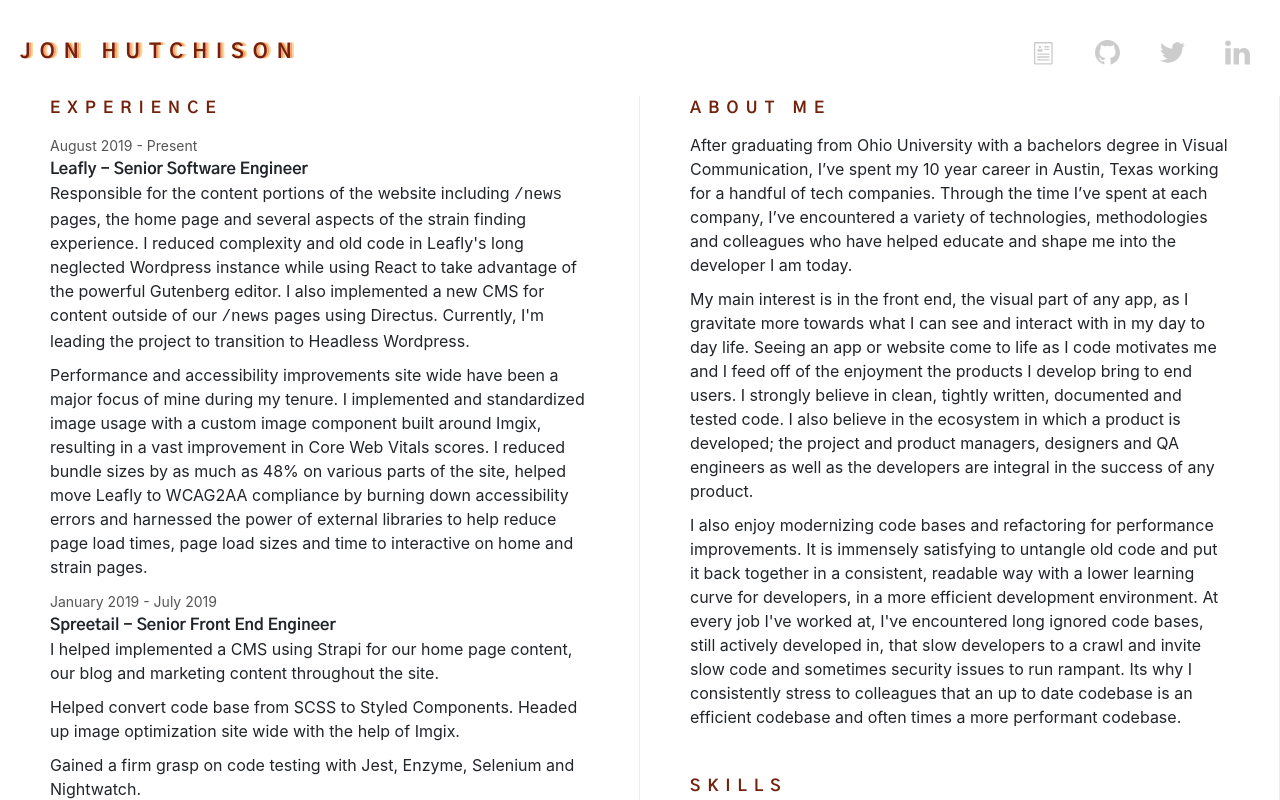
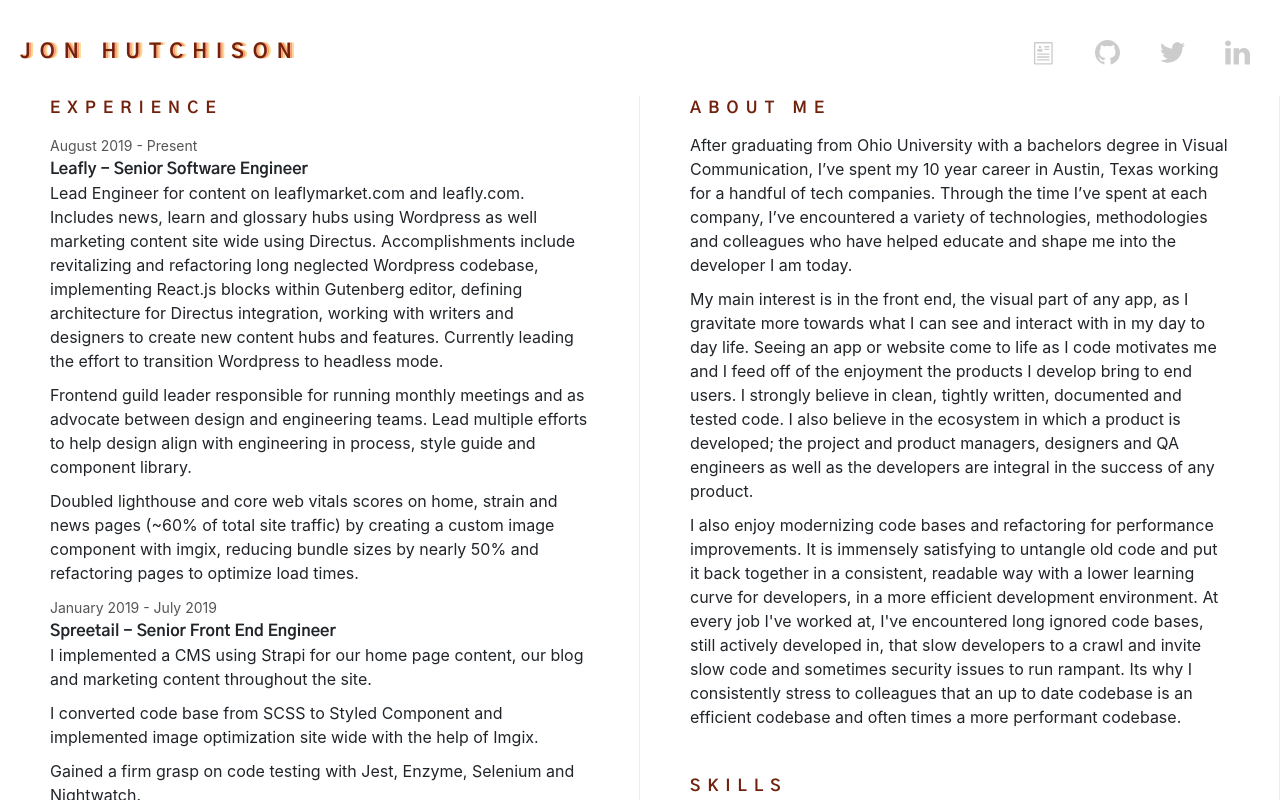
Before and after one commit to jonmhutch7/react-portfolio, a React (Create React App) app: page / in a window 1280 px wide. Shown: the top 800 px of the page. Built offline with nearby package versions, Linux system fonts and the light colour scheme.

Commit message:
update text

```diff
--- a/src/App.js
+++ b/src/App.js
@@ -22,14 +22,15 @@
             <div>
               <Date>August 2019 - Present</Date>
               <h3>Leafly - Senior Software Engineer</h3>
-              <p>Responsible for the content portions of the website including <code>/news</code> pages, the home page and several aspects of the strain finding experience. I reduced complexity and old code in Leafly's long neglected Wordpress instance while using React to take advantage of the powerful Gutenberg editor. I also implemented a new CMS for content outside of our <code>/news</code> pages using Directus. Currently, I'm leading the project to transition to Headless Wordpress.</p>
-              <p>Performance and accessibility improvements site wide have been a major focus of mine during my tenure. I implemented and standardized image usage with a custom image component built around Imgix, resulting in a vast improvement in Core Web Vitals scores. I reduced bundle sizes by as much as 48% on various parts of the site, helped move Leafly to WCAG2AA compliance by burning down accessibility errors and harnessed the power of external libraries to help reduce page load times, page load sizes and time to interactive on home and strain pages.</p>
+              <p>Lead Engineer for content on leaflymarket.com and leafly.com. Includes news, learn and glossary hubs using Wordpress as well marketing content site wide using Directus. Accomplishments include revitalizing and refactoring long neglected Wordpress codebase, implementing React.js blocks within Gutenberg editor, defining architecture for Directus integration, working with writers and designers to create new content hubs and features. Currently leading the effort to transition Wordpress to headless mode.</p>
+              <p>Frontend guild leader responsible for running monthly meetings and as advocate between design and engineering teams. Lead multiple efforts to help design align with engineering in process, style guide and component library.</p>
+              <p>Doubled lighthouse and core web vitals scores on home, strain and news pages (~60% of total site traffic) by creating a custom image component with imgix, reducing bundle sizes by nearly 50% and refactoring pages to optimize load times.</p>
             </div>
             <div>
               <Date>January 2019 - July 2019</Date>
               <h3>Spreetail - Senior Front End Engineer</h3>
-              <p>I helped implemented a CMS using Strapi for our home page content, our blog and marketing content throughout the site.</p>
-              <p>Helped convert code base from SCSS to Styled Components. Headed up image optimization site wide with the help of Imgix.</p>
+              <p>I implemented a CMS using Strapi for our home page content, our blog and marketing content throughout the site.</p>
+              <p>I converted code base from SCSS to Styled Component and implemented image optimization site wide with the help of Imgix.</p>
               <p>Gained a firm grasp on code testing with Jest, Enzyme, Selenium and Nightwatch.</p>
             </div>
             <div>
```
